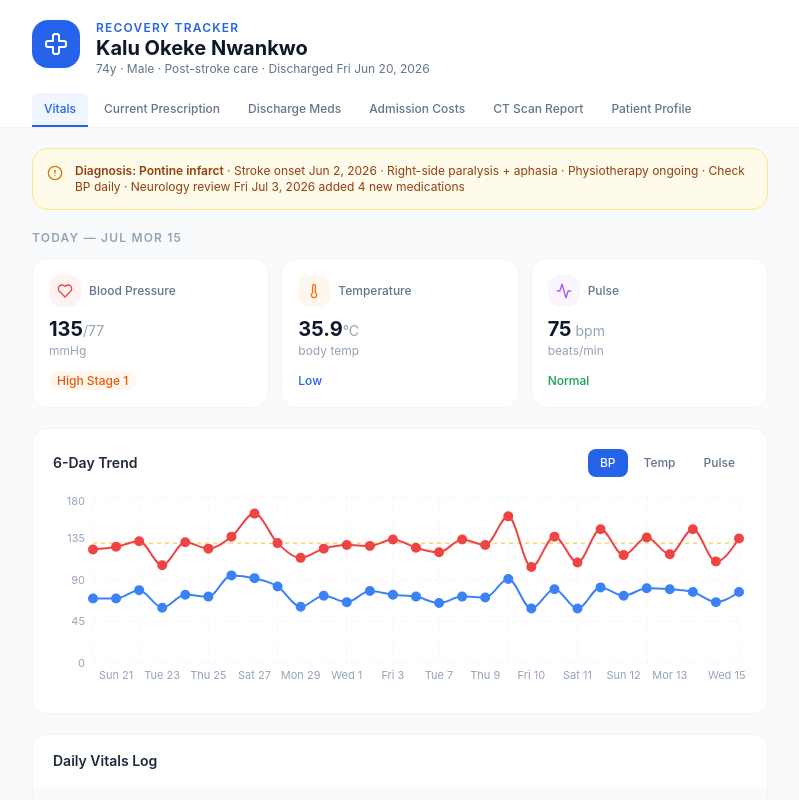
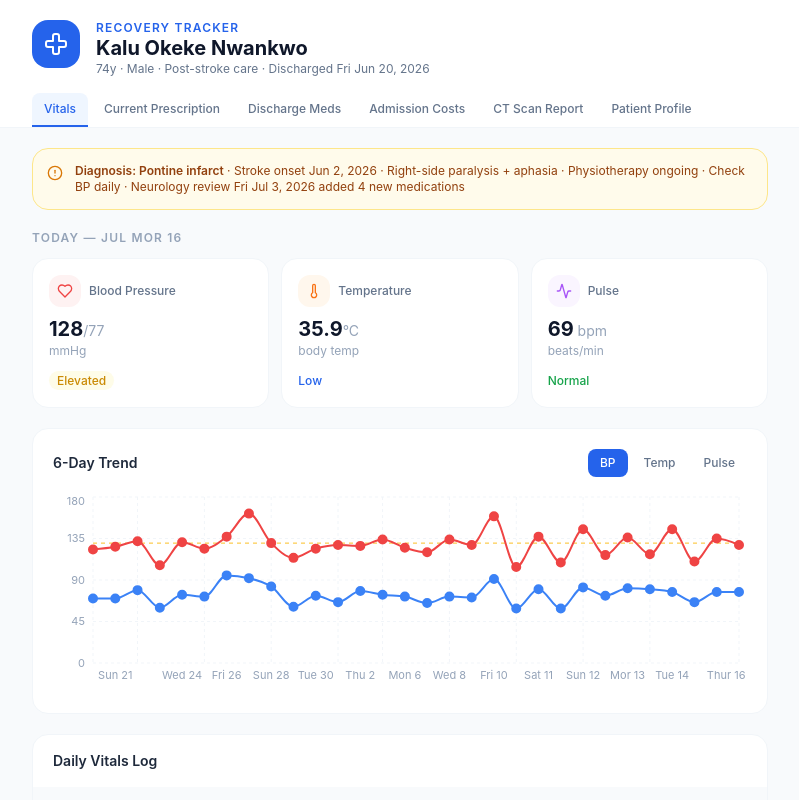
Before and after one commit to kbn4191/kalu-health-tracker, a Next.js app: page / in a window 1280 px wide. Shown: the top 800 px of the page, without its empty margins (240-1039 px from the left). Built offline with nearby package versions, Linux system fonts and the light colour scheme.

Commit message:
Jul Mor 16

```diff
--- a/app/page.tsx
+++ b/app/page.tsx
@@ -137,6 +137,14 @@ const vitals = [
     sys: 135,
     dia: 77,
     pulse: 75,
+  },
+  {
+    day: "Thur  16",
+    date: "Jul Mor 16",
+    temp: 35.9,
+    sys: 128,
+    dia: 77,
+    pulse: 69,
   },
 ];
 
```
